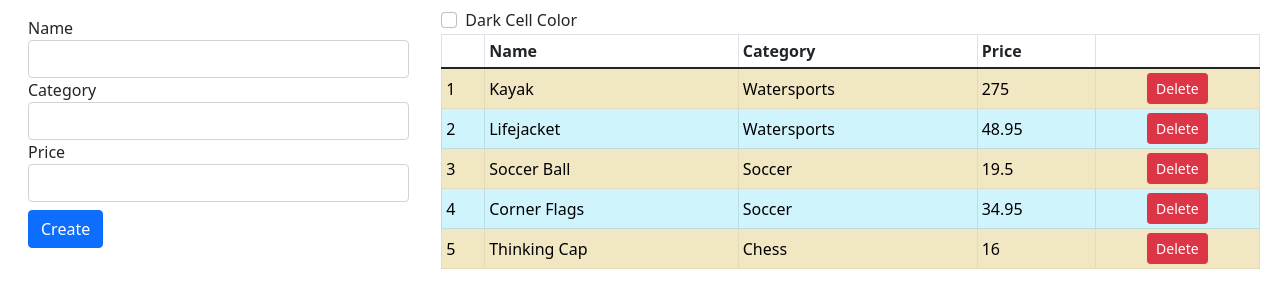
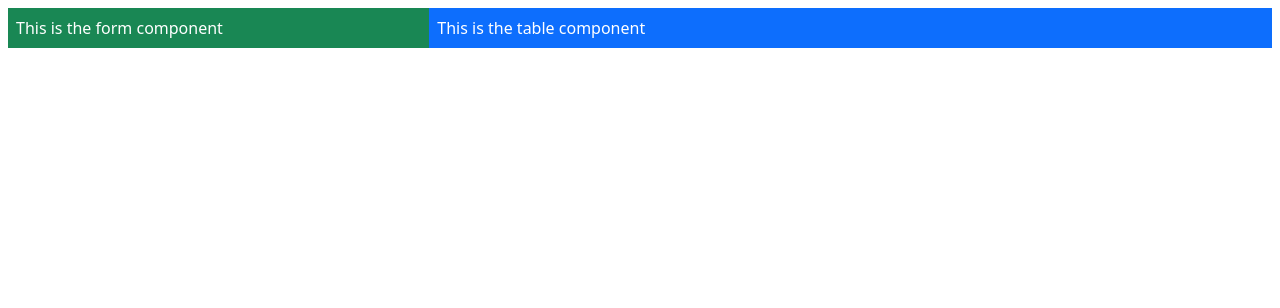
Before and after one commit to rafaelhfreitas/angular_underhood, an Angular app: page / in a window 1280 px wide. Shown: the top 308 px of the page. Built offline with nearby package versions, Linux system fonts and the light colour scheme.

Commit message:
creating new components

```diff
--- a/src/app/app.module.ts
+++ b/src/app/app.module.ts
@@ -11,6 +11,8 @@ import { PaStructureDirective } from './structural.directive';
 import { PaIteratorDirective } from './iterator.directive';
 import { PaCellColor } from './cellColor.directive';
 import { PaCellColorSwitcher } from './cellCollorSwitcher.directive';
+import { ProductFormComponent } from './productForm.component';
+import { ProductTableComponent } from './productTable.component';
 
 
 @NgModule({
@@ -21,7 +23,9 @@ import { PaCellColorSwitcher } from './cellCollorSwitcher.directive';
     PaStructureDirective,
     PaIteratorDirective,
     PaCellColor,
-    PaCellColorSwitcher
+    PaCellColorSwitcher,
+    ProductFormComponent,
+    ProductTableComponent
   ],
   imports: [
     BrowserModule,
--- /dev/null
+++ b/src/app/productForm.component.ts
@@ -0,0 +1,10 @@
+import { Component } from "@angular/core";
+
+
+@Component({
+    selector: "paProductForm",
+    template: "<div>This is the form component</div>"
+})
+export class ProductFormComponent {
+
+}
--- /dev/null
+++ b/src/app/productTable.component.ts
@@ -0,0 +1,9 @@
+import { Component } from "@angular/core";
+
+
+@Component({
+    selector: "paProductTable",
+    template: "<div>This is the table component</div>"
+})
+export class ProductTableComponent {
+}
--- a/src/app/template.html
+++ b/src/app/template.html
@@ -1,52 +1,10 @@
 <div class="container-fluid">
     <div class="row p-2">
-        <div class="col-4">
-            <form class="m-2" (ngSubmit)="submitForm()">
-                <div class="form-group">
-                    <label>Name</label>
-                    <input class="form-control" name="name" [(ngModel)]="newProduct.name" />
-                </div>
-                <div class="form-group">
-                    <label>Category</label>
-                    <input class="form-control" name="category" [(ngModel)]="newProduct.category" />
-                </div>
-                <div class="form-group">
-                    <label>Price</label>
-                    <input class="form-control" name="price" [(ngModel)]="newProduct.price" />
-                </div>
-                <button class="btn btn-primary mt-2" type="submit">Create</button>
-            </form>
+        <div class="col-4 p-2 bg-success text-white">
+            <paProductForm></paProductForm>
         </div>
-        <div class="col">
-            <div class="form-check">
-                <label class="form-check-label">Dark Cell Color</label>
-                <input type="checkbox" class="form-check-input" [(ngModel)]="darkColor" />
-            </div>
-            <table class="table table-sm table-bordered table-striped" [paCellDarkColor]="darkColor">
-                <thead>
-                    <tr>
-                        <th></th>
-                        <th>Name</th>
-                        <th>Category</th>
-                        <th>Price</th>
-                        <th></th>
-                    </tr>
-                </thead>
-                <tbody>
-                    <tr *paFor="let item of getProducts(); let i = index; let odd = odd;
-                        let even = even" [class.table-info]="odd" [class.table-warning]="even" class="align-middle">
-                        <td>{{i + 1}}</td>
-                        <td>{{item.name}}</td>
-                        <td>{{item.category}}</td>
-                        <td>{{item.price}}</td>
-                        <td class="text-center">
-                            <button class="btn btn-danger btn-sm" (click)="deleteProduct(item.id)">
-                                Delete
-                            </button>
-                        </td>
-                    </tr>
-                </tbody>
-            </table>
+        <div class="col p-2 bg-primary text-white">
+            <paProductTable></paProductTable>
         </div>
     </div>
 </div>
```
